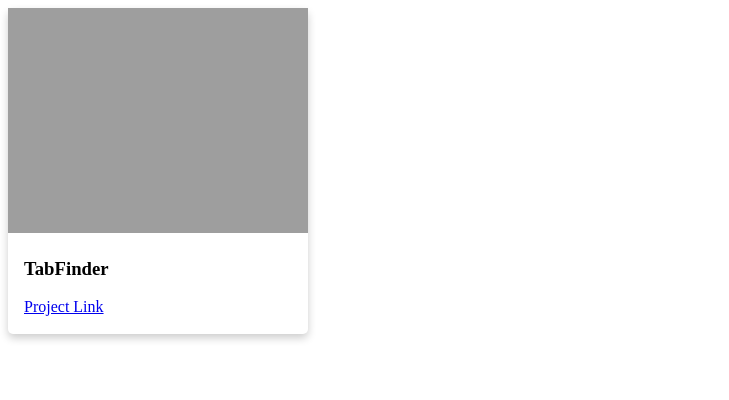
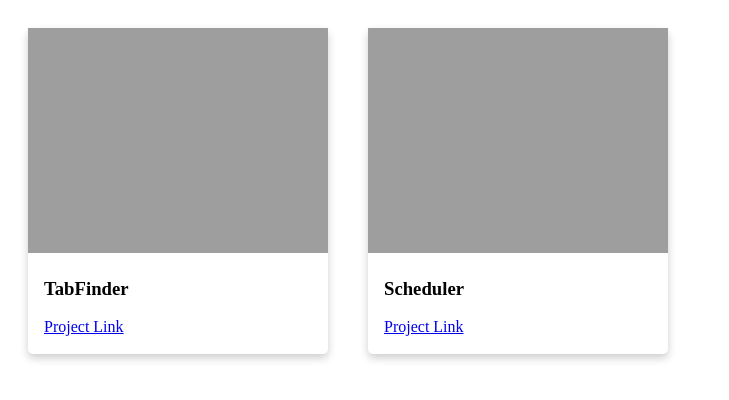
Before and after one commit to shuchitama/project-card, a website with bundled scripts: page index.html in a window 1280 px wide. Shown: the whole page, without its empty margins (0-729 px from the left). Built offline with nearby package versions, Linux system fonts and the light colour scheme.

Commit message:
add second card

```diff
--- a/index.html
+++ b/index.html
@@ -4,9 +4,17 @@
   <meta charset="UTF-8">
   <meta name="viewport" content="width=device-width, initial-scale=1.0">
   <title>Lit-element Demo</title>
+  <style>
+    .cards {
+      display:flex;
+    }
+  </style>
 </head>
 <body>
-  <project-card name="TabFinder" url="https://github.com/shuchitama/tab-finder" img="https://www.dotcom-monitor.com/blog/wp-content/uploads/sites/3/2020/05/Vue-logo-1.png"></project-card>
   <script type="module" src="./projectCard.js"></script>
+  <div class="cards">
+    <project-card name="TabFinder" url="https://github.com/shuchitama/tab-finder" img="https://www.dotcom-monitor.com/blog/wp-content/uploads/sites/3/2020/05/Vue-logo-1.png"></project-card>
+    <project-card name="Scheduler" url="https://github.com/shuchitama/scheduler" img="https://cdn.auth0.com/blog/react-js/react.png"></project-card>
+  </div>
 </body>
 </html>
--- a/projectCard.js
+++ b/projectCard.js
@@ -1,4 +1,4 @@
-import { LitElement, html, css } from "lit-element";
+import { LitElement, html, css, property } from "lit-element";
 
 class ProjectCard extends LitElement {
 	static get styles() {
@@ -8,6 +8,7 @@ class ProjectCard extends LitElement {
 				transition: 0.3s;
 				border-radius: 5px;
 				width: 300px;
+				margin: 20px;
 			}
 			.card:hover {
 				box-shadow: 0 8px 16px 0 rgba(0, 0, 0, 0.2);
```
